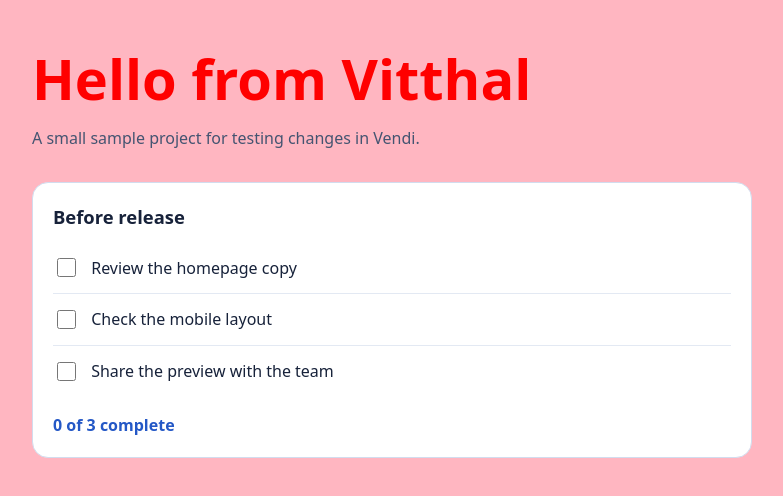
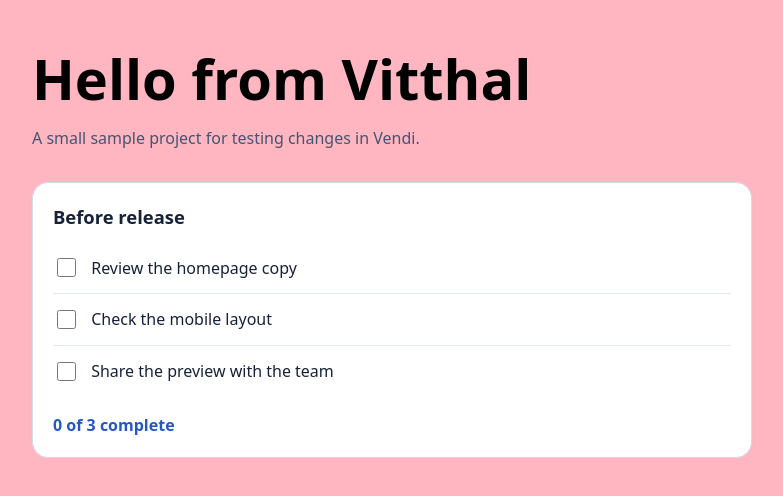
Before and after one commit to vitthalb7898/vendi-demo, a website: page index.html in a window 1280 px wide. Shown: the whole page, without its empty margins (248-1031 px from the left). Drawn offline with Linux system fonts and the light colour scheme.

Commit message:
Changes from a Vendi session

```diff
--- a/index.html
+++ b/index.html
@@ -20,7 +20,7 @@
         font: 1rem/1.5 system-ui, sans-serif;
       }
       main { max-width: 47rem; margin: auto; padding: 3rem 1rem; }
-      h1 { margin: 0; font-size: clamp(2rem, 6vw, 3.5rem); line-height: 1.1; color: red; }
+      h1 { margin: 0; font-size: clamp(2rem, 6vw, 3.5rem); line-height: 1.1; color: black; }
       header p { color: var(--muted); }
       section {
         margin-top: 2rem;
```
